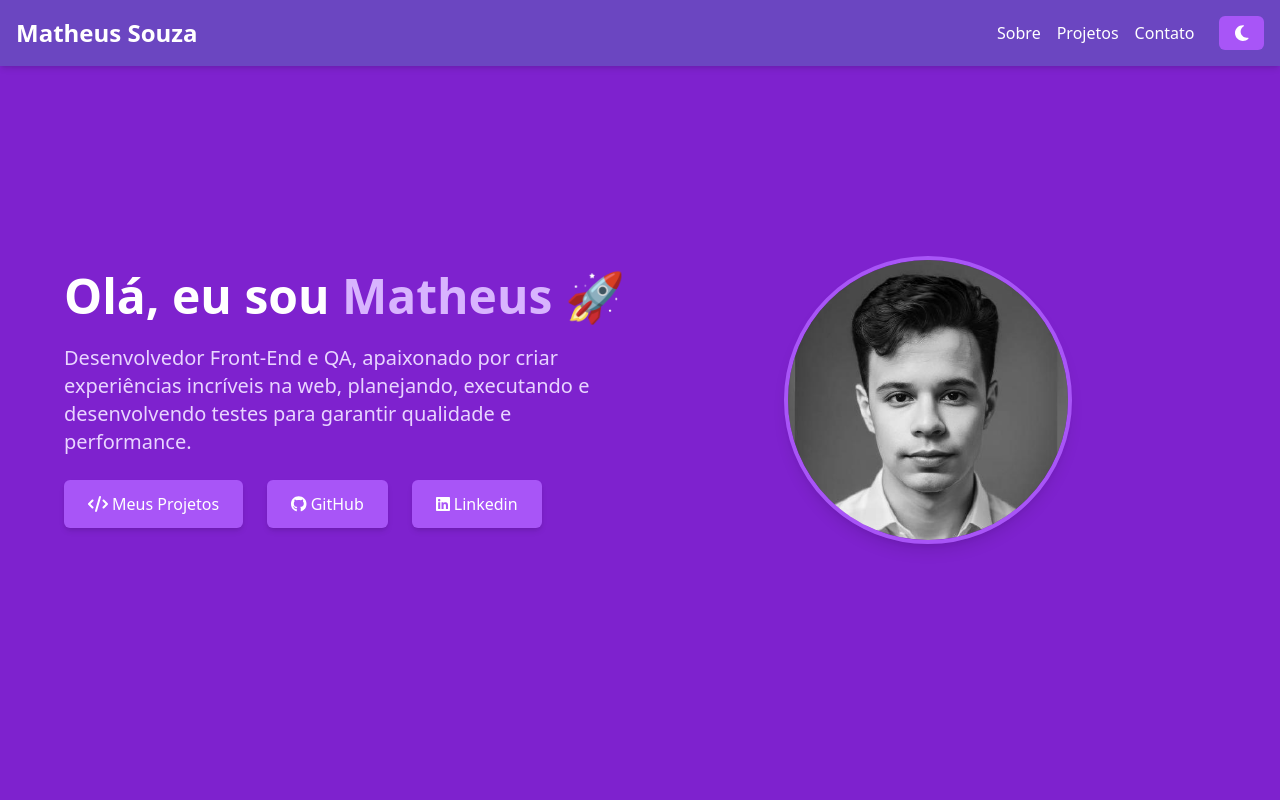
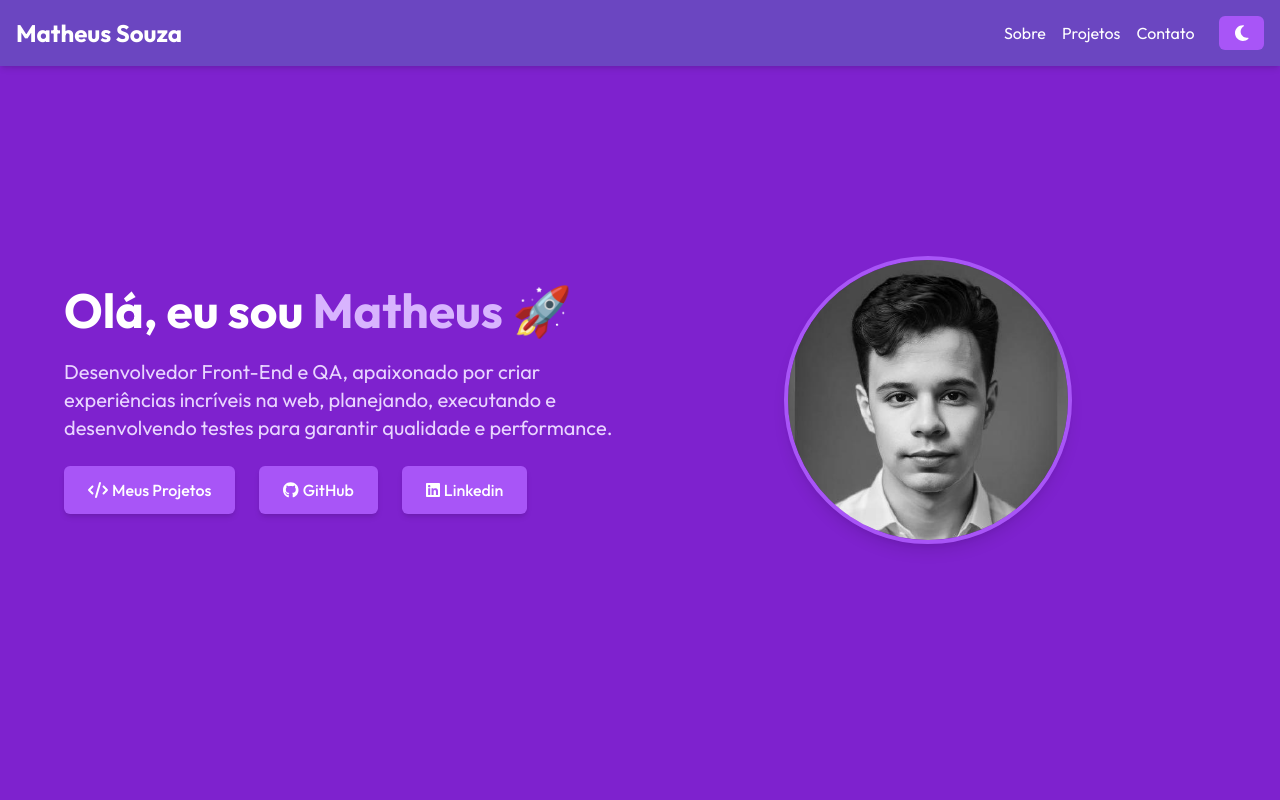
Before and after one commit to msouza09/portifolio-react-tailwind, a React (Create React App) app: page / in a window 1280 px wide. Shown: the top 800 px of the page. Built offline with nearby package versions, Linux system fonts and the light colour scheme.

Commit message:
Mudanças nas fontes de letra

```diff
--- a/public/index.html
+++ b/public/index.html
@@ -25,6 +25,7 @@
       Learn how to configure a non-root public URL by running `npm run build`.
     -->
     <link rel="icon" type="image/png" href="./img/logo.png">
+    <link href="https://fonts.googleapis.com/css2?family=Outfit:wght@400;500;700&display=swap" rel="stylesheet">
     <title>Matheus Souza</title>
   </head>
   <body>
--- a/src/index.css
+++ b/src/index.css
@@ -1,3 +1,7 @@
 @tailwind base;
 @tailwind components;
 @tailwind utilities;
+
+body {
+  font-family: 'Outfit', sans-serif;
+}
--- a/tailwind.config.js
+++ b/tailwind.config.js
@@ -12,8 +12,10 @@
           default: '#9F7AEA',
           dark: '#6B46C1',
         }
+      },
+      fontFamily: {
+        outfit: ['"Outfit"', 'sans-serif'],
       }
-
     },
   },
   plugins: [],
```
Also changed, not shown: 2 other files (tests, documents, lock files or other folders).
